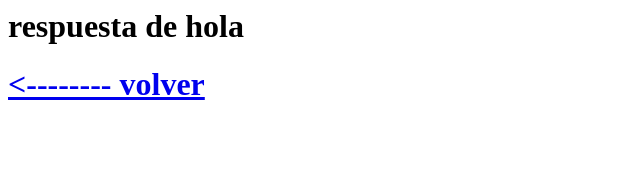
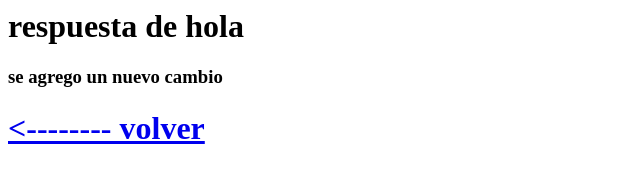
Before and after one commit to luisjsc/practicagit, a plain HTML site: page contenido.html in a window 1280 px wide. Shown: the whole page, without its empty margins (0-640 px from the left). Drawn offline with Linux system fonts and the light colour scheme.

Commit message:
Nuevo cambio agredado para trabajar

```diff
--- a/contenido.html
+++ b/contenido.html
@@ -6,6 +6,7 @@
 </head>
 <body>
 	<h1>respuesta de hola</h1>
+	<h3>se agrego un nuevo cambio</h3>
 	<a href="index.html" > <h1><-------- volver</h1></a>
 </body>
 </html>
```
